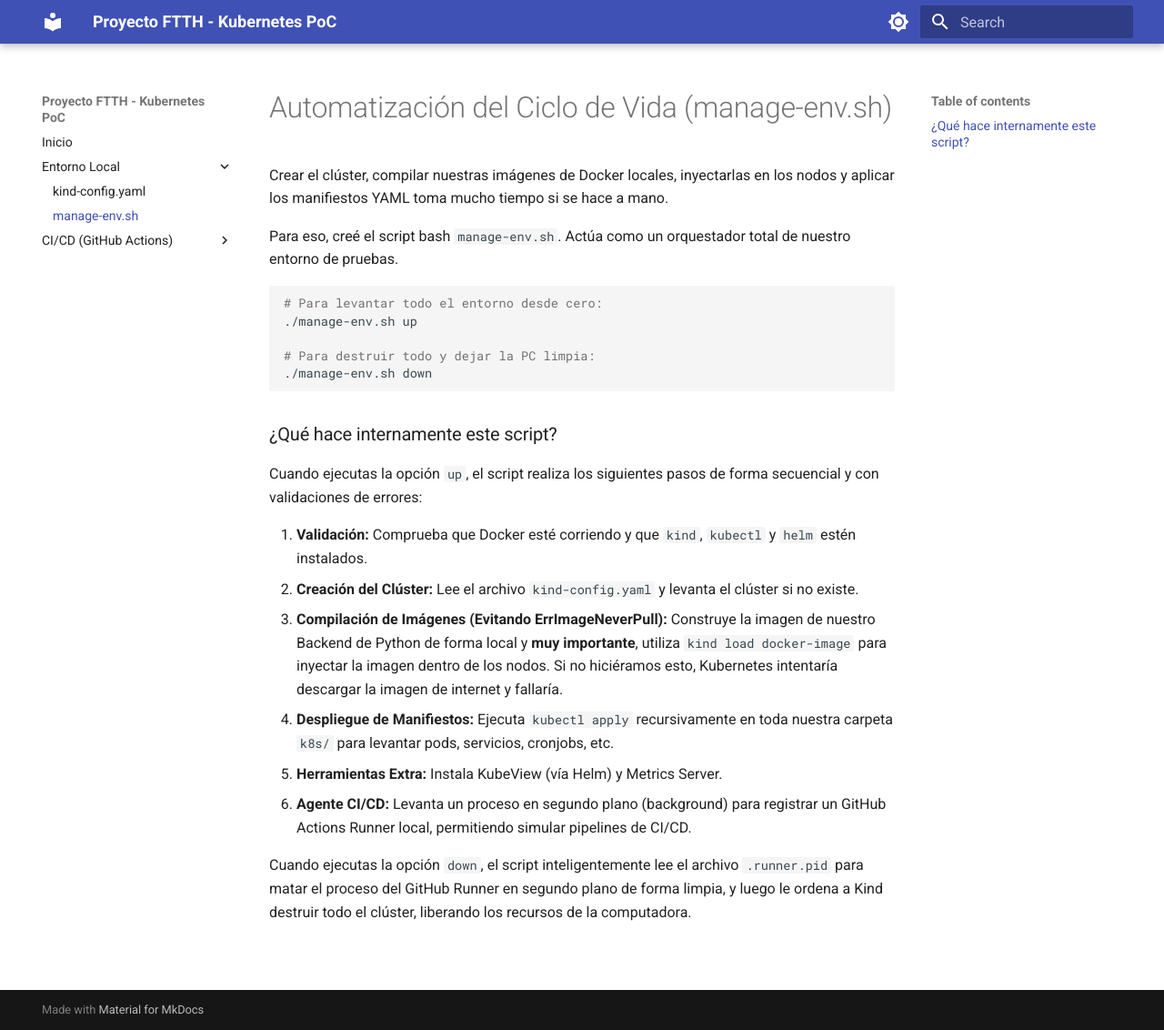
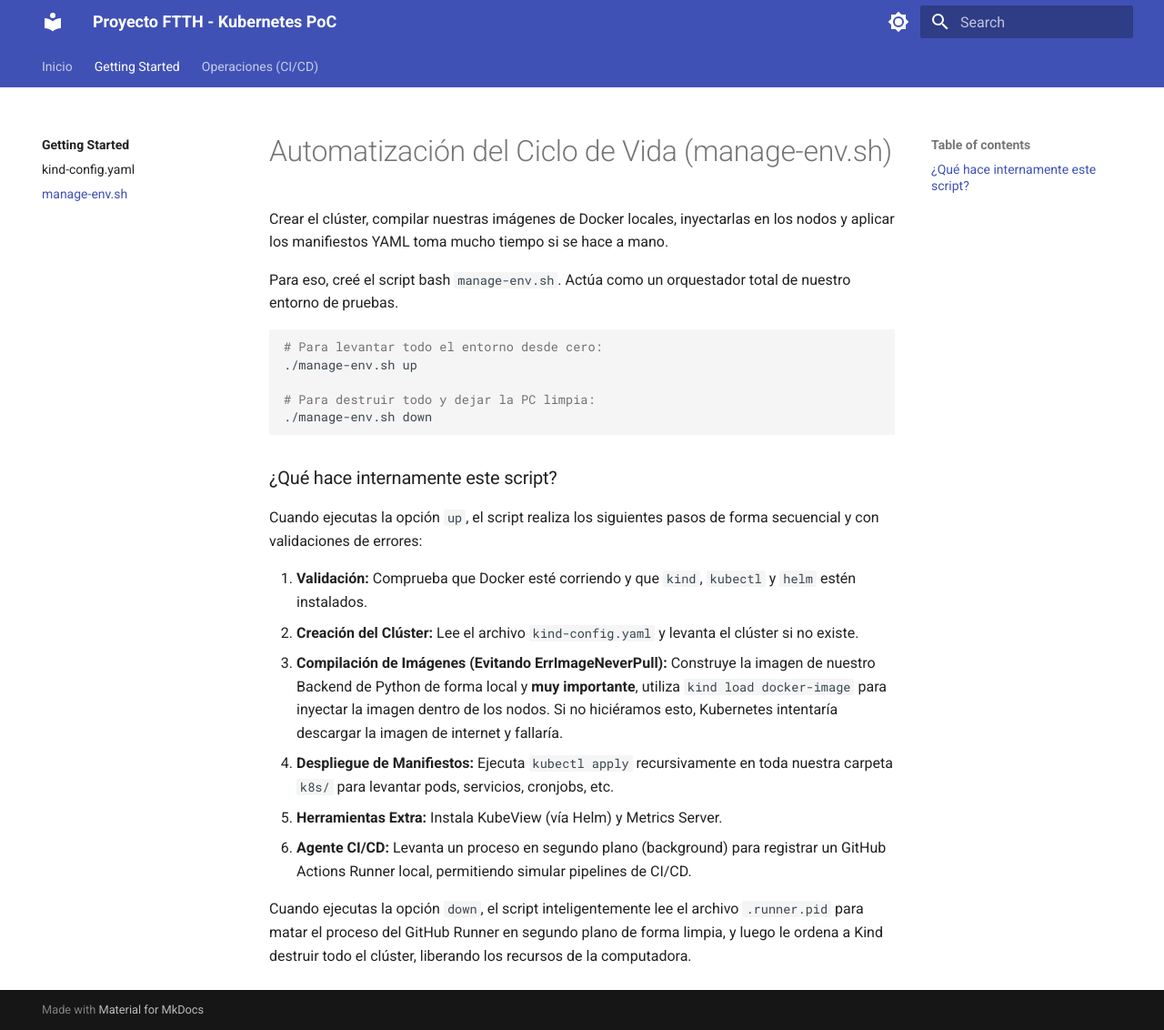
Before and after one commit to LabordaSebastian/proyecto-k8s-ftth, an MkDocs documentation site: the page built from docs/getting-started/manage-env.md, in a window 1280 px wide and 1132 px high. Shown: the whole window at 91% size. Built offline with MkDocs 1.6.1 and Material for MkDocs 9.7.7, drawn with Linux system fonts in a browser that asks for light colours.

Commit message:
docs: reestructurar a estándar enterprise DevOps con pestañas superiores e índices

```diff
--- a/mkdocs.yml
+++ b/mkdocs.yml
@@ -4,6 +4,12 @@ site_author: Sebastian Laborda
 
 theme:
   name: material
+  features:
+    - navigation.tabs
+    - navigation.indexes
+    - navigation.top
+    - search.suggest
+    - search.highlight
   palette:
     - scheme: default
       primary: indigo
@@ -20,12 +26,14 @@ theme:
 
 nav:
   - Inicio: index.md
-  - Entorno Local:
-      - kind-config.yaml: entorno/kind-config.md
-      - manage-env.sh: entorno/manage-env.md
-  - CI/CD (GitHub Actions):
-      - ci-cd.yml: ci-cd/ci-cd-pipeline.md
-      - docs.yml: ci-cd/docs-pipeline.md
+  - Getting Started:
+      - getting-started/index.md
+      - kind-config.yaml: getting-started/kind-config.md
+      - manage-env.sh: getting-started/manage-env.md
+  - Operaciones (CI/CD):
+      - operations/index.md
+      - ci-cd.yml: operations/ci-cd-pipeline.md
+      - docs.yml: operations/docs-pipeline.md
 
 markdown_extensions:
   - admonition
```
Also changed, not shown: docs/getting-started/index.md (added, +10 -0 lines), docs/operations/index.md (added, +8 -0 lines), docs/getting-started/kind-config.md (renamed from docs/entorno/kind-config.md), docs/getting-started/manage-env.md (renamed from docs/entorno/manage-env.md), docs/operations/ci-cd-pipeline.md (renamed from docs/ci-cd/ci-cd-pipeline.md), docs/operations/docs-pipeline.md (renamed from docs/ci-cd/docs-pipeline.md).
